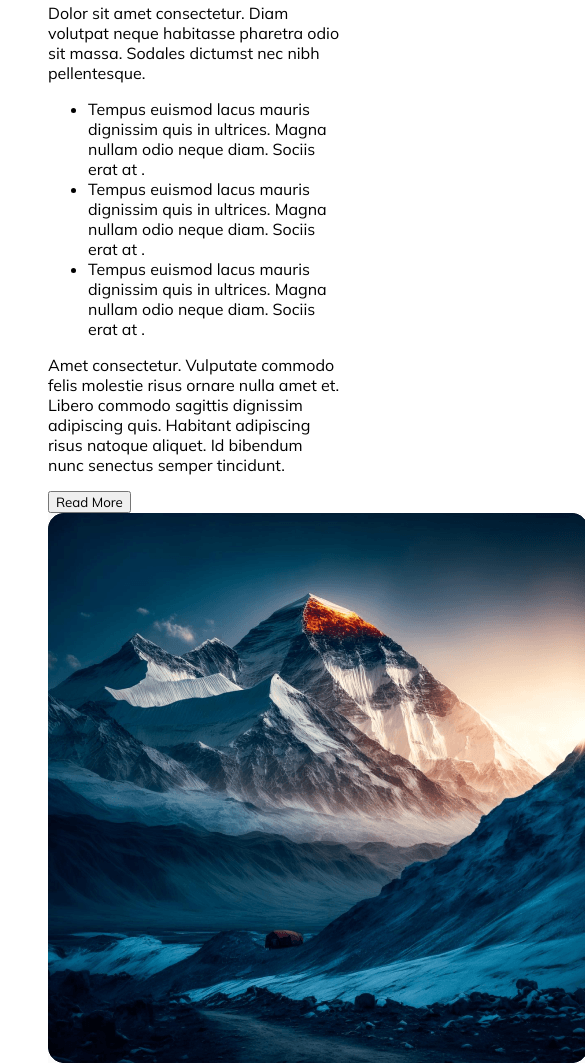
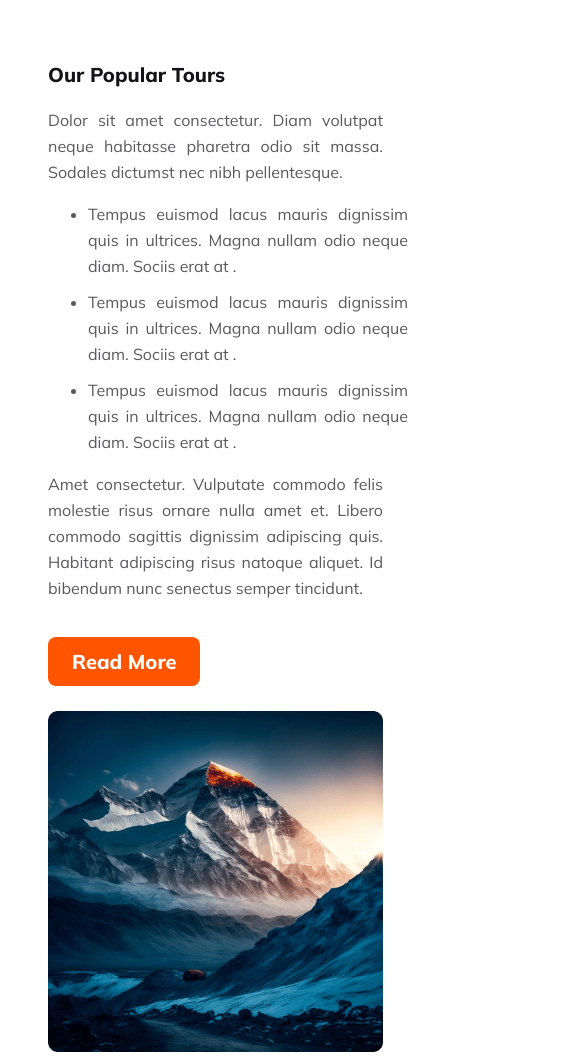
Before and after one commit to JayedXishan/b9-a2, a plain HTML site: page index.html in a window 390 px wide. Shown: the part 712-1775 px from the top of the page, 585 px wide, since content can reach past the window. Drawn offline with Linux system fonts and the light colour scheme.

Commit message:
destination section added

```diff
--- a/style.css
+++ b/style.css
@@ -127,12 +127,97 @@ nav .menu{
 
 }
 
+/* popular section starts  */
+
+.popular-sec-container{
+    margin-top: 100px;
+    display: flex;
+    justify-content: space-between;
+}
+.popular-des{
+    flex: 0.6;
+}
+
+.popular-des h3{
+    color: #131318;
+    font-size: 40px;
+    font-weight: 800;
+    margin-top: 5px;
+
+
+}
+.popular-des p{
+    width: 577px;
+    color: rgba(19, 19, 24, 0.70);
+    font-size: 16px;
+    font-style: normal;
+    font-weight: 400;
+    line-height: 26px;
+}
+.popular-des ul li{
+    width: 525px;
+    color: rgba(19, 19, 24, 0.70);
+    font-size: 16px;
+    font-weight: 400;
+    line-height: 26px;
+    margin-bottom: 10px;
+}
+.popular-des button{
+    border-radius: 8px;
+    background-color: #FF5400;
+    color: #FFF;
+    border: none;
+    padding: 12px 24px;
+    text-align: center;
+    font-size: 20px;
+    font-weight: 800;
+    margin-top: 20px;
+}
+.popular-img{
+    flex: 0.4;
+    width: 540px;
+    height: 550px;
+    border-radius: 16px;
+}
+
+/* destination starts */
+
+.image-container{
+    gap: 10px;
+    display: grid;
+    grid-template-areas:
+    "box1 box2 box2"
+    "box3 box4 box5"
+    "box6 box7 box7";
+}
+.box1{
+    grid-area: box1;
+}
+.box2{
+    grid-area: box2;
+}
+.box3{
+    grid-area: box3;
+}
+.box4{
+    grid-area: box4;
+}
+.box5{
+    grid-area: box5;
+}
+.box6{
+    grid-area: box6;
+}
+.box7{
+    grid-area: box7;
+}
 
 
 
 
 
 @media screen and (max-width:600px){
+    /* for nav */
     nav ul{
         display: none;
     }
@@ -140,6 +225,7 @@ nav .menu{
         display: block;
         margin-top: 2.5rem;
     }
+    /* for banner */
     .banner{
         width: 385px;
         height: 500px;
@@ -169,5 +255,34 @@ nav .menu{
         width: 255px;
         height: 52px;
     }
+    /* for popular section */
+    .popular-sec-container{
+        flex-direction: column;
+        justify-content: center;
+    }
+    .popular-des{
+        flex: 1;
+        text-align: justify;
+    }
+    .popular-des p{
+        width: 335px;
 
+
+    }
+    .popular-des h3{
+        font-size: 20px;
+        margin-top: 20px;
+    }
+    .popular-des ul li{
+        width: 320px;
+    }
+    .popular-img{
+        flex: 1;
+        width: 335px;
+        height: 342px;
+        margin-top: 25px;
+    }
+    .popular-img img{
+        width: 100%;
+    }
 }
```
